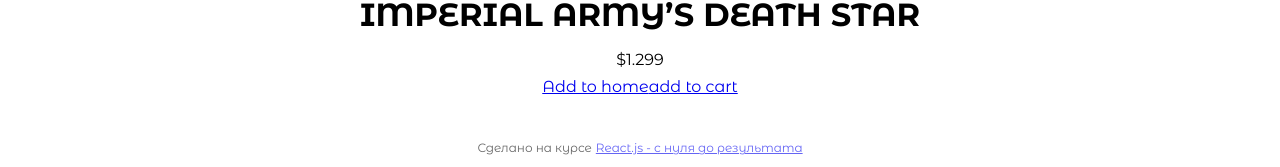
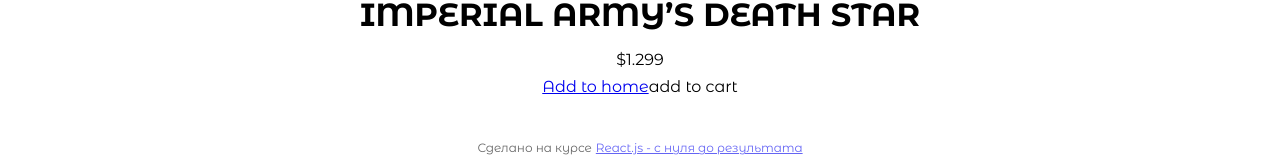
Before and after one commit to eishinkina/tocode-online-store, a React (Create React App) app: page /products/imperial-armys-death-star in a window 1280 px wide. Shown: the part 542-709 px from the top of the page. Built offline with nearby package versions, Linux system fonts and the light colour scheme.

Commit message:
making a context for products

```diff
--- a/src/Store.js
+++ b/src/Store.js
@@ -1,11 +1,18 @@
-import React from "react";
+import React, { useEffect, useState } from "react";
 import  propTypes  from "prop-types";
 
+export const ProductsContext = React.createContext()
 
-export const TestContext = React.createContext(null)
 const Store = ({children}) => {
-  const test = 'hello world'
-  return <TestContext.Provider value={test}>{children}</TestContext.Provider>
+  const [products, setProducts] = useState([])
+  const productsContext = React.useMemo(
+    ()=>[products, setProducts],
+    [products, setProducts]
+  )
+
+  useEffect(()=>console.log(products, [products]))
+
+  return <ProductsContext.Provider value={productsContext}>{children}</ProductsContext.Provider>
 
 }
 
--- a/src/pages/Home/Home.jsx
+++ b/src/pages/Home/Home.jsx
@@ -4,17 +4,17 @@
 import 'react-responsive-carousel/lib/styles/carousel.min.css' // requires a loader
 import { Carousel } from 'react-responsive-carousel'
 //store
-import { TestContext } from 'Store'
+// import { TestContext } from 'Store'
 // components
 import { Container } from '../../layouts'
 //data
 import products from './../../seeders/Products'
 
 const HomePage = () => {
-  const test = useContext(TestContext)
+  // const test = useContext(TestContext)
   return (
     <Container>
-      {test}
+      {/* {test} */}
       <div className='flex flex-wrap mt-4'>
         <Carousel
           showArrows
--- a/src/pages/Home/ProductItem/ProductItem.jsx
+++ b/src/pages/Home/ProductItem/ProductItem.jsx
@@ -1,12 +1,17 @@
-import React, { useEffect, useState } from 'react'
+import React, { useContext, useEffect, useState } from 'react'
 import { Link, useParams, useNavigate } from 'react-router-dom'
-import products from 'seeders/Products'
+//store
+import { ProductsContext } from 'Store'
+//components
 import { Container } from '../../../layouts'
+//data
+import items from 'seeders/Products'
 import classNames from 'classnames'
 
 const ProductItemPage = () => {
-  const [item, setItem] = useState(true)
-//status
+  const [item, setItem] = useState(null)
+  const [poducts, setProducts] = useContext(ProductsContext)
+  //status
   const [loading, setLoading] = useState(false)
   const [success, setSuccess] = useState(false)
   //alias
@@ -14,7 +19,7 @@
   //redirect
   const navigate = useNavigate()
   useEffect(() => {
-    const nextItem = products.find((el) => el.alias === itemAlias)
+    const nextItem = items.find((el) => el.alias === itemAlias)
     setItem(nextItem)
     if (nextItem) {
       setItem(nextItem)
@@ -27,33 +32,44 @@
     //....logic
     setLoading(true)
     setTimeout(() => {
+      //store mutate logic
+      const nextProducts = [...poducts, item]
+      setProducts(nextProducts)
+      //status
       setSuccess(true)
       setLoading(false)
-    }, 1000);
+    }, 1000)
   }
 
+  const buttonClasses = classNames('ui-button isPrimary', {
+    isLoading: loading,
+  })
 
-    const buttonClasses = classNames('ui-button isPrimary', {
-      isLoading: loading,
-    })
-
-  const renderContent = item && (
+  const renderContent = item ? (
     <div className='flex flex-col items-center'>
       <img src={item.img} alt={item.title} style={{ maxWidth: '420px' }} />
       <h1 className='ui-title-1 mb-4'>{item.title}</h1>
       <span>{item.price}</span>
       {/* controls */}
-      {success && <p className='ui-text isSuccess mt-4'>Success! Product added to the cart!</p>}
+      {success && (
+        <p className='ui-text isSuccess mt-4'>
+          Success! Product added to the cart!
+        </p>
+      )}
       <div className='flex mt-2'>
         <Link className='ui-button isLink' to='/'>
           Add to home
         </Link>
-        <Link className={buttonClasses} onClick={handleAddCard}>{loading ? 'loading...' : 'add to cart'}</Link>
+        <div className={buttonClasses} onClick={handleAddCard}>
+          {loading ? 'loading...' : 'add to cart'}
+        </div>
       </div>
     </div>
+  ) : (
+    'loading'
   )
 
   return <Container>{renderContent}</Container>
-  }
+}
 
 export default ProductItemPage
```
